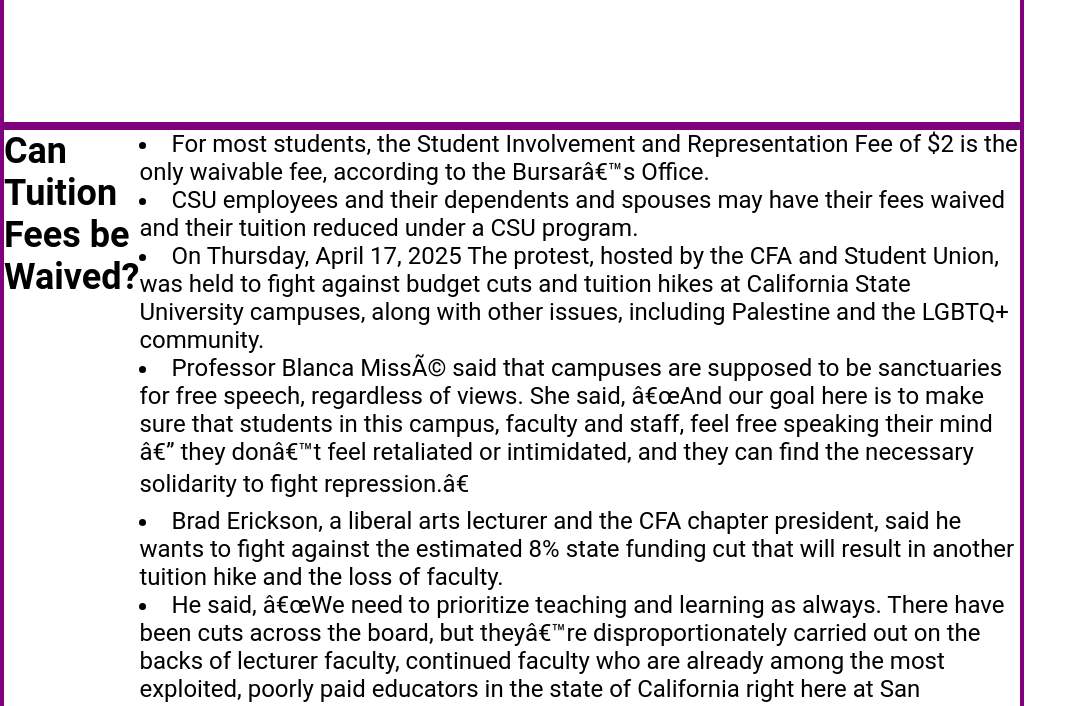
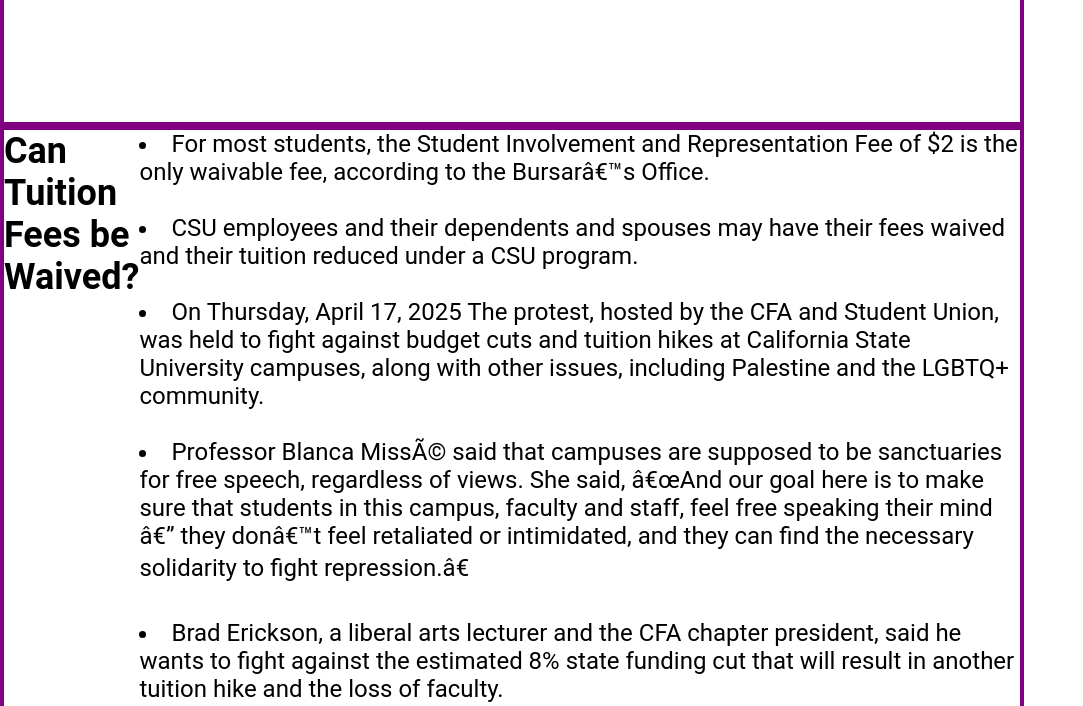
Before and after one commit to charlottenovoa/project3site, a plain HTML site: page about/about.html in a window 1280 px wide. Shown: the part 1000-1706 px from the top of the page, without its empty margins (0-1083 px from the left). Drawn offline with Linux system fonts and the light colour scheme.

Commit message:
Update about.html

```diff
--- a/about/about.html
+++ b/about/about.html
@@ -20,7 +20,7 @@
 
     <main>
 
-        <div class="Info-no1">
+        <div class="Info-no1"> <br>
             <h2> The San Francisco State University tuition fee from last year </h2><br> <br>
             <oll>
                 <li> In Fall 2023, the California State University Board of Trustees
@@ -39,72 +39,71 @@
             </oll>
         </div>
 
-        <div class="Info-no2">
-            <h2>Which campus fees were increased? </h2>
+        <div class="Info-no2"> <br>
+            <h2>Which campus fees were increased? </h2><br><br>
             <oll>
                 <li>Campus fees were also increased this semester, from $773 in total last semester to $883 this
-                    semester.</li>
+                    semester.</li><br>
                 <li>From when the Gator Pass was implemented in 2017 to the 2022-2023 academic year, each student was
                     charged $180 per semester.
                     The Gator Pass fee last fall was $40, according to the Bursar’s Office.
                     Students voted to increase the fee to $130 to expand the pass to all public transit systems that
-                    accept Clipper.</li>
+                    accept Clipper.</li> <br>
                 <li>Other fees that were increased include the Student Health Service fee ($261 to $276), the Recreation
                     & Wellness Center fee
                     that funds Mashouf Wellness Center (from $178 to $181), and the Health Facilities Fee ($36 to $38).
-                </li>
+                </li><br>
             </oll>
 
 
         </div>
 
-        <div class="Info-no3">
-            <h2>Can Tuition Fees be Waived?</h2>
+        <div class="Info-no3"> <br><br>
+            <h2> Can Tuition Fees be Waived? </h2> <br><br>
             <oll>
                 <li>For most students, the Student Involvement and Representation Fee of $2 is the only waivable fee,
-                    according to the Bursar’s Office.</li>
+                    according to the Bursar’s Office.</li><br>
                 <li>CSU employees and their dependents and spouses may have their fees waived and their tuition reduced
-                    under a CSU program.</li>
+                    under a CSU program.</li><br>
                 <li>On Thursday, April 17, 2025 The protest, hosted by the CFA and Student Union, was held to fight
                     against budget cuts and tuition hikes at California State University campuses, along with other
-                    issues, including Palestine and the LGBTQ+ community.</li>
+                    issues, including Palestine and the LGBTQ+ community.</li><br>
                 <li>Professor Blanca Missé said that campuses are supposed to be sanctuaries for free speech, regardless
                     of views. She said, “And our goal here is to make sure that students in this campus, faculty and
                     staff, feel free speaking their mind — they don’t feel retaliated or intimidated, and they can find
-                    the necessary solidarity to fight repression.”</li>
+                    the necessary solidarity to fight repression.”</li><br>
                 <li>Brad Erickson, a liberal arts lecturer and the CFA chapter president, said he wants to fight against
-                    the estimated 8% state funding cut that will result in another tuition hike and the loss of faculty.
-                </li>
+                    the estimated 8% state funding cut that will result in another tuition hike and the loss of faculty.</li><br>
                 <li>He said, “We need to prioritize teaching and learning as always. There have been cuts across the
                     board, but they’re disproportionately carried out on the backs of lecturer faculty, continued
                     faculty who are already among the most exploited, poorly paid educators in the state of California
                     right here at San Francisco State. So that’s part of the problem. We need to invest in our people
-                    before we hire more managers and administrators and/or build new buildings.”</li>
+                    before we hire more managers and administrators and/or build new buildings.”</li><br>
                 <li>Sean Connelly had this to say, “I no longer teach here. I was not rehired at the end of fall because
                     of budget cuts after 17 years of teaching. There are plenty of other people like me who lost their
-                    jobs. Hundreds, actually, just at SFSU in the last year since fall.”</li>
-                <li>James Martel, a tenure-track representative for CFA, said tuition hikes lead to student debt.</li>
+                    jobs. Hundreds, actually, just at SFSU in the last year since fall.”</li><br>
+                <li>James Martel, a tenure-track representative for CFA, said tuition hikes lead to student debt.</li><br>
                 <li>“Students take out loans to pay for that debt, but they get nothing for it because they won’t spend
                     that money on instruction,” Martel said. “That is obscene. That’s something we absolutely cannot do
-                    anymore. It’s totally unfair.”</li>
+                    anymore. It’s totally unfair.”</li><br>
                 <li>Students like Char Bennett, an American studies student, worry that this financial burden will
-                    affect their future.</li>
+                    affect their future.</li><br>
                 <li>Another issue that the CFA addressed during the teach-out was about the LGBTQ+ community. Amanda
-                    Chang, a music student, expressed her discontent for President Trump’s administrative actions.</li>
+                    Chang, a music student, expressed her discontent for President Trump’s administrative actions.</li><br>
                 <li>“He is trying to ban transgender rights and transgender care, which is making me angry,” Chang said.
-                    “Angry because everybody deserves equal protection.”</li>
+                    “Angry because everybody deserves equal protection.”</li><br>
                 <li>Around noon, a large group of CFA protesters wearing different shades of red moved over to Malcolm X
                     Plaza holding megaphones, instruments and posters with phrases like “Stop the cuts,” “Defend higher
-                    ed” and “Gators bite back!”</li>
+                    ed” and “Gators bite back!”</li><br>
                 <li>Several clubs were tabling along with the CFA, handing out pizza, coffee, snacks and flyers to
-                    students.</li>
+                    students.</li><br>
                 <li>Throughout the speeches on stage, several chants were repeated throughout the crowd — a recurring
                     one being, “The people united, will never be defeated,” followed by drum banging, trumpet blares and
-                    people cheering.</li>
+                    people cheering.</li><br>
                 <li>“I think for Asian American communities a lot of people don’t understand how these things can affect
                     them and affect their families,” Vi Lee said. “And I think it’s really important that people do know
                     that so they can protect themselves, protect their families. Make sure they know their rights, make
-                    sure they don’t have to talk to ICE. They don’t have to open the door to ICE.”</li>
+                    sure they don’t have to talk to ICE. They don’t have to open the door to ICE.”</li><br>
             </oll>
 
         </div>
```
